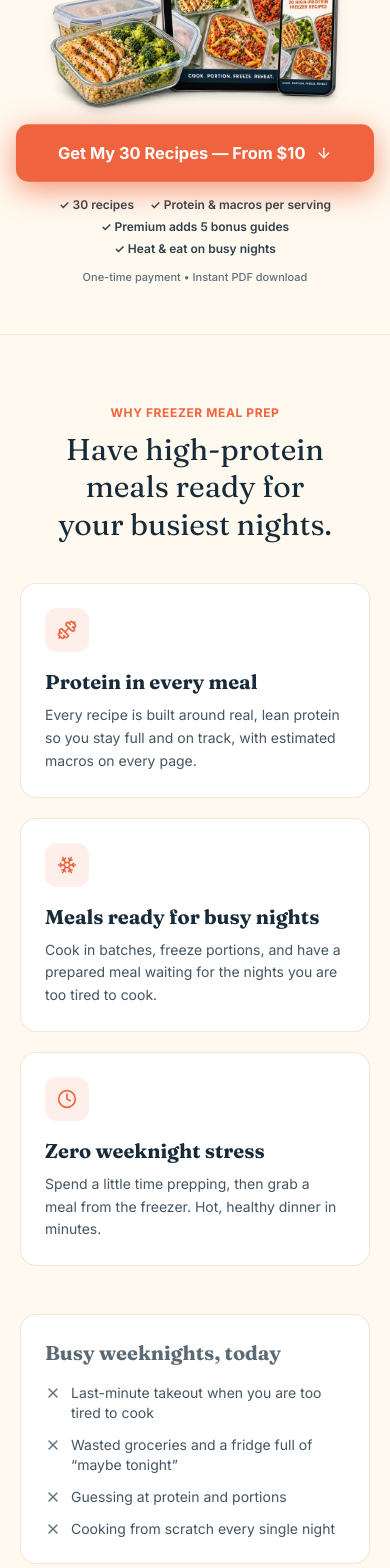
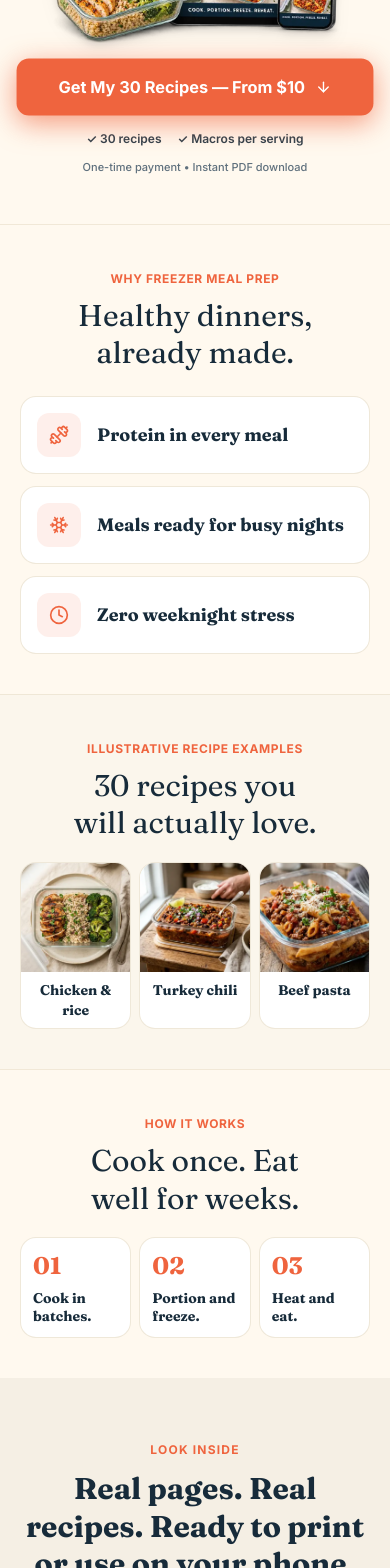
Before and after one commit to ilucasmkt/Protein-, a React (Vite) app: page / in a window 390 px wide. Shown: the part 420-1988 px from the top of the page. Built offline with nearby package versions, Linux system fonts and the light colour scheme.

Commit message:
Mobile: trim copy, compact sections, hide desktop-only blocks
Co-Authored-By: Claude Sonnet 5.5 <noreply@anthropic.com>
Claude-Session: https://claude.ai/code/session_01141qGh6dUpAVrQsNiPnxvT

```diff
--- a/components/FaqSection.tsx
+++ b/components/FaqSection.tsx
@@ -56,7 +56,7 @@ export const FaqSection: React.FC<FaqSectionProps> = ({ onCtaClick }) => {
 
         {/* FAQ Header */}
         <div className="text-center max-w-xl mx-auto mb-10 sm:mb-12">
-          <div className="inline-block text-xs font-bold uppercase tracking-wider text-brand-orange mb-2.5">
+          <div className="hidden sm:inline-block text-xs font-bold uppercase tracking-wider text-brand-orange mb-2.5">
             Answers to Common Questions
           </div>
           <h2 className="font-serif text-3xl sm:text-4xl font-normal text-brand-navy leading-tight text-balance">
--- a/components/Hero.tsx
+++ b/components/Hero.tsx
@@ -44,7 +44,8 @@ export const Hero: React.FC<HeroProps> = ({ onCtaClick, isLive = false }) => {
             <span className="italic font-normal text-brand-orange">Ready for Your Busiest Nights.</span>
           </h1>
           <p className="text-base sm:text-xl text-brand-navy/85 leading-snug max-w-2xl text-balance mb-2">
-            Cook once, stock your freezer, and have a healthy, protein-packed meal ready on your busiest nights. No more takeout, no more &ldquo;what&rsquo;s for dinner?&rdquo;
+            <span className="sm:hidden">Cook once. Freeze. Heat and eat in minutes.</span>
+            <span className="hidden sm:inline">Cook once, stock your freezer, and have a healthy, protein-packed meal ready on your busiest nights. No more takeout, no more &ldquo;what&rsquo;s for dinner?&rdquo;</span>
           </p>
 
           {/* 2. APPETIZING PRODUCT & FOOD MOCKUP */}
@@ -82,9 +83,9 @@ export const Hero: React.FC<HeroProps> = ({ onCtaClick, isLive = false }) => {
           <div className="mt-4 sm:mt-5 max-w-xl text-center space-y-2">
             <ul className="flex flex-wrap justify-center gap-x-4 gap-y-1.5 text-xs sm:text-sm font-semibold text-brand-navy/90">
               <li>✓ 30 recipes</li>
-              <li>✓ Protein &amp; macros per serving</li>
-              <li>✓ Premium adds 5 bonus guides</li>
-              <li>✓ Heat &amp; eat on busy nights</li>
+              <li>✓ Macros per serving</li>
+              <li className="hidden sm:list-item">✓ Premium adds 5 bonus guides</li>
+              <li className="hidden sm:list-item">✓ Heat &amp; eat on busy nights</li>
             </ul>
             <p className="pt-1 text-[11px] sm:text-xs text-brand-muted font-medium">
               One-time payment • Instant PDF download
--- a/components/OfferSection.tsx
+++ b/components/OfferSection.tsx
@@ -85,8 +85,8 @@ export const OfferSection: React.FC<OfferSectionProps> = ({ onBuy, isReady }) =>
           <h2 className="font-serif text-3xl sm:text-4xl md:text-[46px] font-normal text-brand-navy leading-tight mb-3 text-balance">
             Stock your freezer for busy nights.
           </h2>
-          <p className="text-base sm:text-lg text-brand-navy/85 max-w-lg mx-auto">
-            One-time payment. Instant PDF download. Yours to keep forever.
+          <p className="text-sm sm:text-lg text-brand-navy/85 max-w-lg mx-auto">
+            One-time payment. Instant PDF download.
           </p>
         </div>
 
@@ -161,7 +161,7 @@ export const OfferSection: React.FC<OfferSectionProps> = ({ onBuy, isReady }) =>
 
               <ul className="space-y-2 mt-5">
                 {coreItems.map((item) => (
-                  <li key={item} className="flex items-start gap-2.5">
+                  <li key={item} className="hidden sm:flex items-start gap-2.5">
                     <CheckDot />
                     <span className="text-sm text-brand-navy/90 leading-snug">{item}</span>
                   </li>
@@ -194,7 +194,7 @@ export const OfferSection: React.FC<OfferSectionProps> = ({ onBuy, isReady }) =>
             <div className="md:col-span-5">
               <div className="text-xs font-bold uppercase tracking-wider text-brand-muted mb-2">Recipes Only</div>
               <h3 className="font-serif text-2xl text-brand-navy leading-tight">30 Freezer Recipes</h3>
-              <ul className="space-y-2 mt-4">
+              <ul className="hidden md:block space-y-2 mt-4">
                 {coreItems.map((item) => (
                   <li key={item} className="flex items-start gap-2.5">
                     <CheckDot />
--- a/components/SimpleProcess.tsx
+++ b/components/SimpleProcess.tsx
@@ -29,11 +29,11 @@ export const SimpleProcess: React.FC = () => {
   ];
 
   return (
-    <section id="process" className="py-16 sm:py-24 bg-[#FFF9EF] border-t border-brand-border/60">
+    <section id="process" className="py-10 sm:py-24 bg-[#FFF9EF] border-t border-brand-border/60">
       <div className="max-w-[1180px] mx-auto px-5 sm:px-6">
 
         {/* Section Header */}
-        <div className="text-center max-w-xl mx-auto mb-12 sm:mb-16">
+        <div className="text-center max-w-xl mx-auto mb-5 sm:mb-16">
           <div className="inline-block text-xs font-bold uppercase tracking-wider text-brand-orange mb-2.5">
             How It Works
           </div>
@@ -43,27 +43,27 @@ export const SimpleProcess: React.FC = () => {
         </div>
 
         {/* 3 Compact Visual Steps */}
-        <div className="grid grid-cols-1 md:grid-cols-3 gap-6 sm:gap-8 max-w-4xl mx-auto">
+        <div className="grid grid-cols-3 gap-2 sm:gap-8 max-w-4xl mx-auto">
           {steps.map((step) => {
             const Icon = step.icon;
             return (
               <div
                 key={step.num}
-                className="bg-white rounded-2xl p-6 sm:p-7 border border-brand-border/70 shadow-xs flex flex-col justify-between"
+                className="bg-white rounded-2xl p-3 sm:p-7 border border-brand-border/70 shadow-xs flex flex-col justify-between"
               >
                 <div>
-                  <div className="flex items-center justify-between mb-4">
+                  <div className="flex items-center justify-between mb-2 sm:mb-4">
                     <span className="font-serif text-2xl font-bold text-brand-orange">
                       {step.num}
                     </span>
-                    <div className="w-10 h-10 rounded-xl bg-brand-sand/70 flex items-center justify-center text-brand-navy">
+                    <div className="hidden sm:flex w-10 h-10 rounded-xl bg-brand-sand/70 flex items-center justify-center text-brand-navy">
                       <Icon className="w-5 h-5 text-brand-navy" aria-hidden="true" />
                     </div>
                   </div>
-                  <h3 className="font-serif text-xl font-bold text-brand-navy mb-2">
+                  <h3 className="font-serif text-sm sm:text-xl font-bold text-brand-navy sm:mb-2 leading-tight">
                     {step.title}
                   </h3>
-                  <p className="text-sm sm:text-[15px] text-brand-navy/80 leading-relaxed">
+                  <p className="hidden sm:block text-[15px] text-brand-navy/80 leading-relaxed">
                     {step.description}
                   </p>
                 </div>
@@ -73,7 +73,7 @@ export const SimpleProcess: React.FC = () => {
         </div>
 
         {/* Explicit safe cooling instructions */}
-        <div className="mt-10 p-4 sm:p-5 bg-brand-sage-light/60 rounded-xl border border-brand-sage/50 max-w-2xl mx-auto flex items-start gap-3.5">
+        <div className="hidden sm:flex mt-10 p-4 sm:p-5 bg-brand-sage-light/60 rounded-xl border border-brand-sage/50 max-w-2xl mx-auto flex items-start gap-3.5">
           <ShieldAlert className="w-5 h-5 text-brand-navy/80 shrink-0 mt-0.5" aria-hidden="true" />
           <p className="text-xs sm:text-sm text-brand-navy/85 leading-relaxed">
             <strong className="font-semibold text-brand-navy">Safe cooling guidance:</strong> Follow safe cooling instructions before sealing and freezing meals. Never leave warm cooked food sitting at room temperature.
--- a/components/TangibleProduct.tsx
+++ b/components/TangibleProduct.tsx
@@ -44,7 +44,7 @@ export const TangibleProduct: React.FC = () => {
   const hasRealSample = Boolean(siteConfig.sampleRecipeUrl || siteConfig.sampleRecipeImage);
 
   return (
-    <section id="product" className="py-16 sm:py-24 bg-[#FBF6EC] border-t border-brand-border/60">
+    <section id="product" className="hidden md:block py-16 sm:py-24 bg-[#FBF6EC] border-t border-brand-border/60">
       <div className="max-w-[1180px] mx-auto px-5 sm:px-6">
 
         {/* Section Header */}
--- a/components/VarietyGallery.tsx
+++ b/components/VarietyGallery.tsx
@@ -28,30 +28,31 @@ export const VarietyGallery: React.FC = () => {
   ];
 
   return (
-    <section id="gallery" className="py-16 sm:py-24 bg-[#FBF6EC] border-t border-brand-border/60">
+    <section id="gallery" className="py-10 sm:py-24 bg-[#FBF6EC] border-t border-brand-border/60">
       <div className="max-w-[1180px] mx-auto px-5 sm:px-6">
 
         {/* Section Header */}
-        <div className="text-center max-w-2xl mx-auto mb-10 sm:mb-14">
+        <div className="text-center max-w-2xl mx-auto mb-5 sm:mb-14">
           <div className="inline-block text-xs font-bold uppercase tracking-wider text-brand-orange mb-2.5">
             Illustrative Recipe Examples
           </div>
           <h2 className="font-serif text-3xl sm:text-4xl md:text-[42px] font-normal text-brand-navy leading-tight text-balance">
-            30 recipes your whole family will actually eat.
+            <span className="sm:hidden">30 recipes you will actually love.</span>
+            <span className="hidden sm:inline">30 recipes your whole family will actually eat.</span>
           </h2>
-          <p className="mt-3.5 text-base sm:text-lg text-brand-navy/80 font-normal">
+          <p className="hidden sm:block mt-3.5 text-base sm:text-lg text-brand-navy/80 font-normal">
             Chicken, turkey, beef and more, from comfort-food classics to fresh lean bowls. Plenty of variety, so you never get bored.
           </p>
         </div>
 
         {/* 3 Appetizing Food Cards */}
-        <div className="grid grid-cols-1 md:grid-cols-3 gap-6 sm:gap-8">
+        <div className="grid grid-cols-3 gap-2 sm:gap-8">
           {meals.map((meal, index) => (
             <div
               key={index}
               className="bg-white rounded-2xl overflow-hidden border border-brand-border/70 shadow-xs hover:shadow-md transition-shadow flex flex-col"
             >
-              <div className="aspect-[4/3] w-full overflow-hidden bg-brand-sand relative">
+              <div className="aspect-square sm:aspect-[4/3] w-full overflow-hidden bg-brand-sand relative">
                 <img
                   src={meal.image}
                   alt={meal.alt}
@@ -61,12 +62,12 @@ export const VarietyGallery: React.FC = () => {
                   height="300"
                 />
               </div>
-              <div className="p-5 sm:p-6 flex-1 flex flex-col justify-between">
+              <div className="p-2 sm:p-6 flex-1 flex flex-col justify-between">
                 <div>
-                  <h3 className="font-serif text-xl sm:text-2xl font-bold text-brand-navy mb-1.5">
+                  <h3 className="font-serif text-sm sm:text-2xl font-bold text-brand-navy sm:mb-1.5 text-center sm:text-left">
                     {meal.title}
                   </h3>
-                  <p className="text-sm text-brand-navy/80 leading-relaxed">
+                  <p className="hidden sm:block text-sm text-brand-navy/80 leading-relaxed">
                     {meal.caption}
                   </p>
                 </div>
--- a/components/WhyItWorks.tsx
+++ b/components/WhyItWorks.tsx
@@ -39,33 +39,34 @@ export const WhyItWorks: React.FC = () => {
   ];
 
   return (
-    <section id="why" className="py-16 sm:py-24 bg-[#FFF9EF] border-t border-brand-border/60">
+    <section id="why" className="py-10 sm:py-24 bg-[#FFF9EF] border-t border-brand-border/60">
       <div className="max-w-[1100px] mx-auto px-5 sm:px-6">
-        <div className="text-center max-w-2xl mx-auto mb-10 sm:mb-14">
+        <div className="text-center max-w-2xl mx-auto mb-6 sm:mb-14">
           <div className="inline-block text-xs font-bold uppercase tracking-wider text-brand-orange mb-2.5">
             Why Freezer Meal Prep
           </div>
           <h2 className="font-serif text-3xl sm:text-4xl md:text-[42px] font-normal text-brand-navy leading-tight text-balance">
-            Have high-protein meals ready for your busiest nights.
+            <span className="sm:hidden">Healthy dinners, already made.</span>
+            <span className="hidden sm:inline">Have high-protein meals ready for your busiest nights.</span>
           </h2>
         </div>
 
-        <div className="grid grid-cols-1 md:grid-cols-3 gap-5 sm:gap-6 mb-12 sm:mb-16">
+        <div className="grid grid-cols-1 md:grid-cols-3 gap-3 sm:gap-6 sm:mb-16">
           {benefits.map((b) => {
             const Icon = b.icon;
             return (
-              <div key={b.title} className="bg-white rounded-2xl p-6 border border-brand-border/70 shadow-xs">
-                <div className="w-11 h-11 rounded-xl bg-brand-orange/10 flex items-center justify-center mb-4">
+              <div key={b.title} className="bg-white rounded-2xl p-4 sm:p-6 border border-brand-border/70 shadow-xs flex items-center gap-4 md:block">
+                <div className="w-11 h-11 rounded-xl bg-brand-orange/10 flex items-center justify-center md:mb-4 shrink-0">
                   <Icon className="w-5 h-5 text-brand-orange" aria-hidden="true" />
                 </div>
-                <h3 className="font-serif text-xl font-bold text-brand-navy mb-2">{b.title}</h3>
-                <p className="text-sm sm:text-[15px] text-brand-navy/80 leading-relaxed">{b.description}</p>
+                <div><h3 className="font-serif text-lg sm:text-xl font-bold text-brand-navy md:mb-2">{b.title}</h3>
+                <p className="hidden md:block text-[15px] text-brand-navy/80 leading-relaxed">{b.description}</p></div>
               </div>
             );
           })}
         </div>
 
-        <div className="grid grid-cols-1 md:grid-cols-2 gap-5 sm:gap-6 max-w-4xl mx-auto">
+        <div className="hidden sm:grid grid-cols-1 md:grid-cols-2 gap-5 sm:gap-6 max-w-4xl mx-auto">
           <div className="rounded-2xl p-6 sm:p-7 bg-white border border-brand-border/70">
             <h3 className="font-serif text-xl font-bold text-brand-navy/70 mb-4">Busy weeknights, today</h3>
             <ul className="space-y-3">
```
